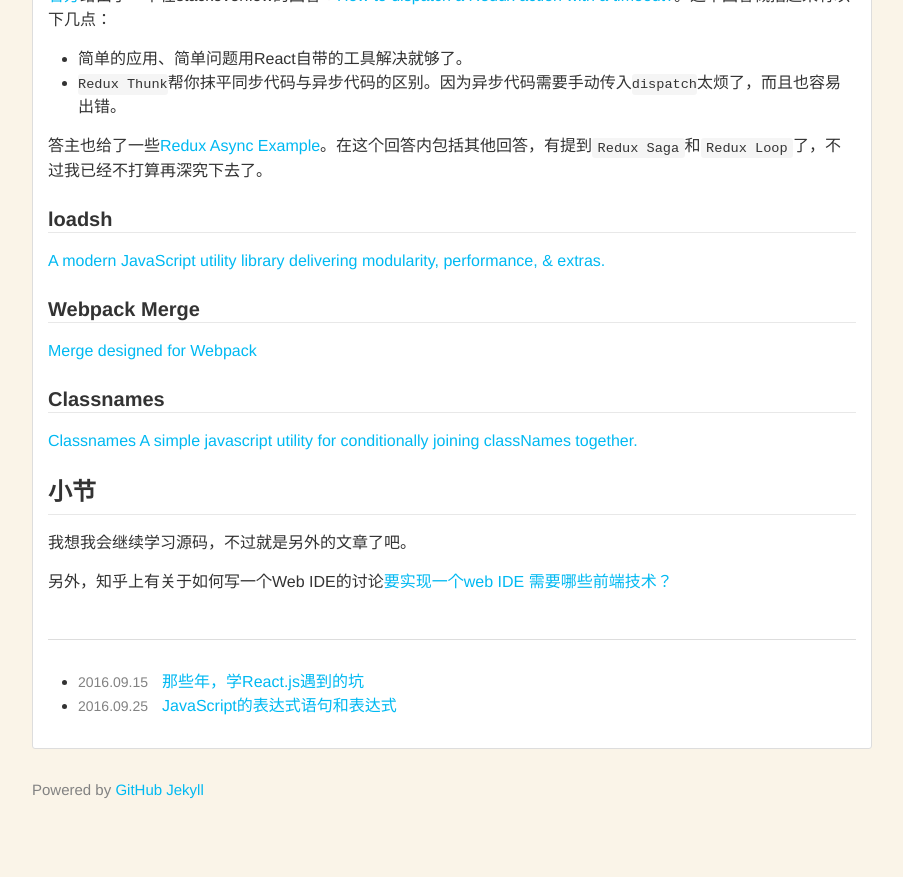
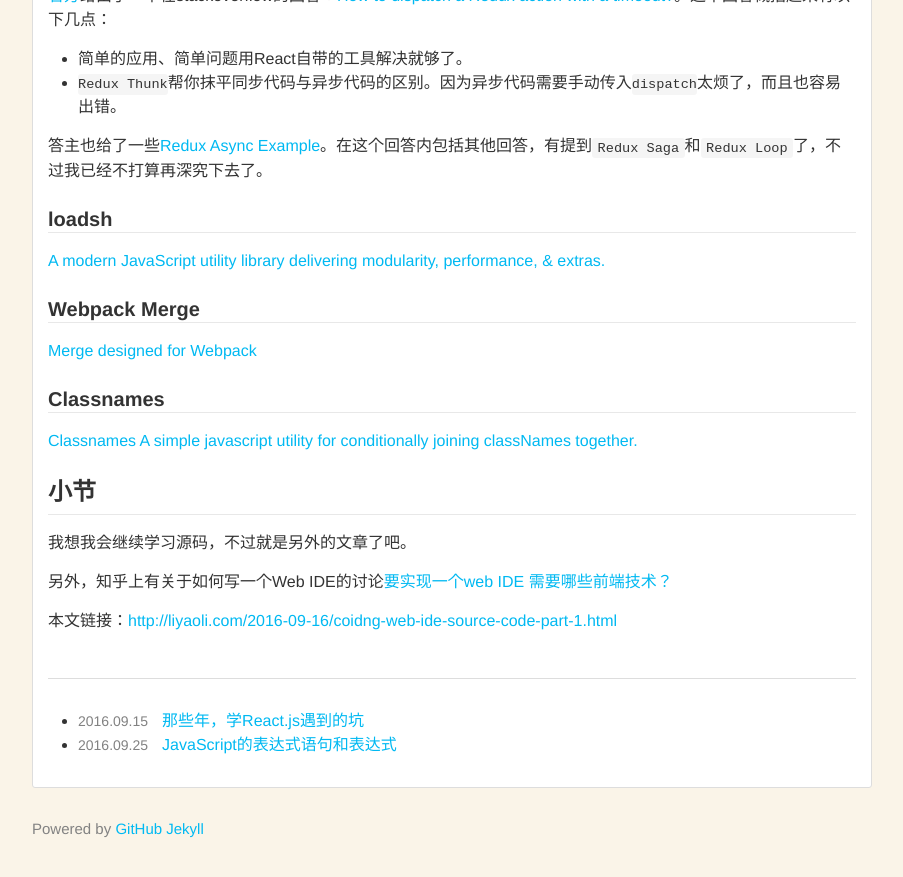
Before and after one commit to yanglh13/zzuieliyaoli.github.io, a Jekyll site: the page built from _posts/2016-9-16-coidng-web-ide-source-code-part-1.md, in a window 1280 px wide and 900 px high, scrolled down 2170 px. Shown: the top 877 px of the window, without its empty margins (188-1091 px from the left). Built offline with Jekyll 4.4.1, drawn with Linux system fonts in a browser that asks for light colours; comment, search, counter and statistics services are not loaded.

Commit message:
add page url to article page

```diff
--- a/_layouts/post.html
+++ b/_layouts/post.html
@@ -25,6 +25,7 @@
 </header>
 <article class="post-content">
   {{ content }}
+  <p>本文链接：<a href="http://liyaoli.com{{ page.url }}">http://liyaoli.com{{ page.url }}</a></p>
 </article>
 <!-- 上一篇、下一篇文章 -->
 <ul class="pager">
```
